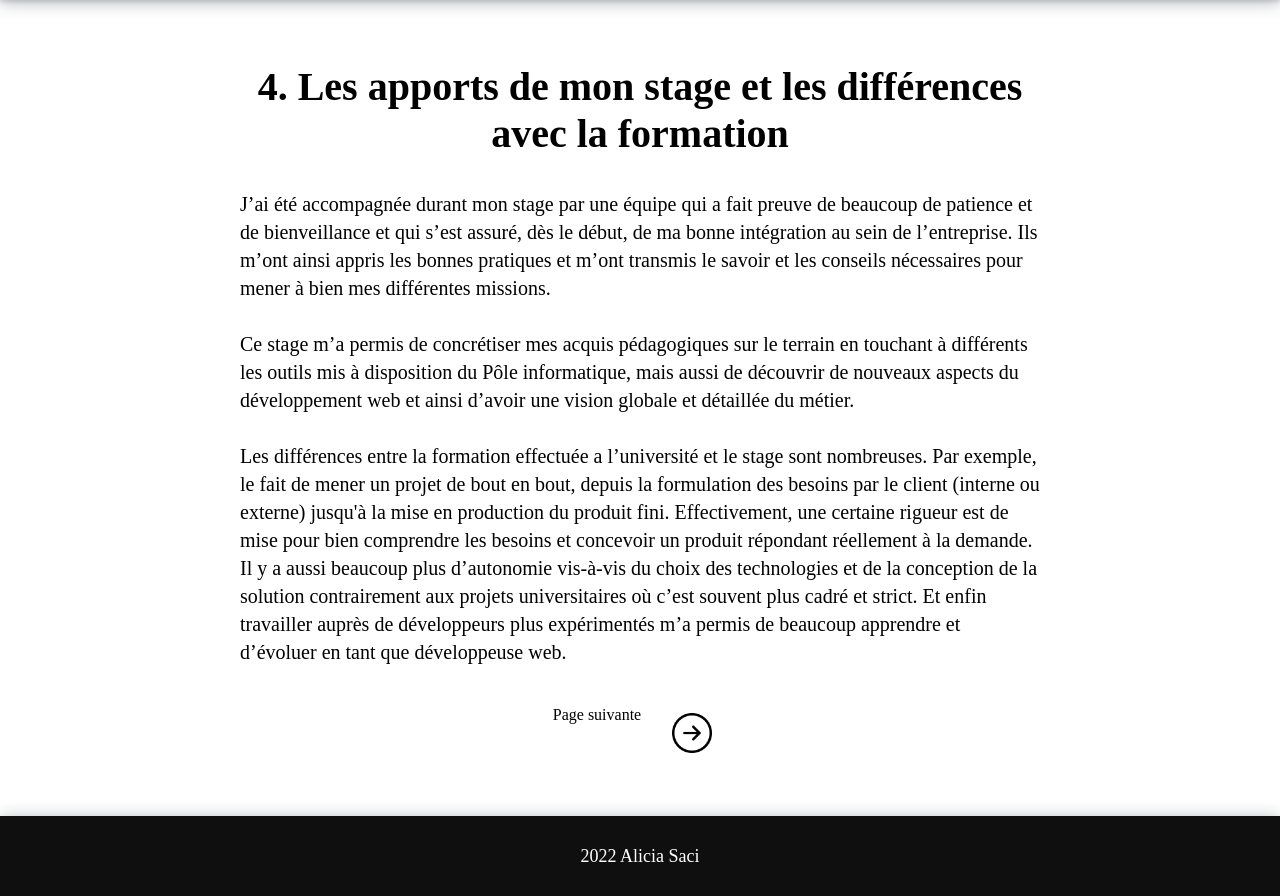
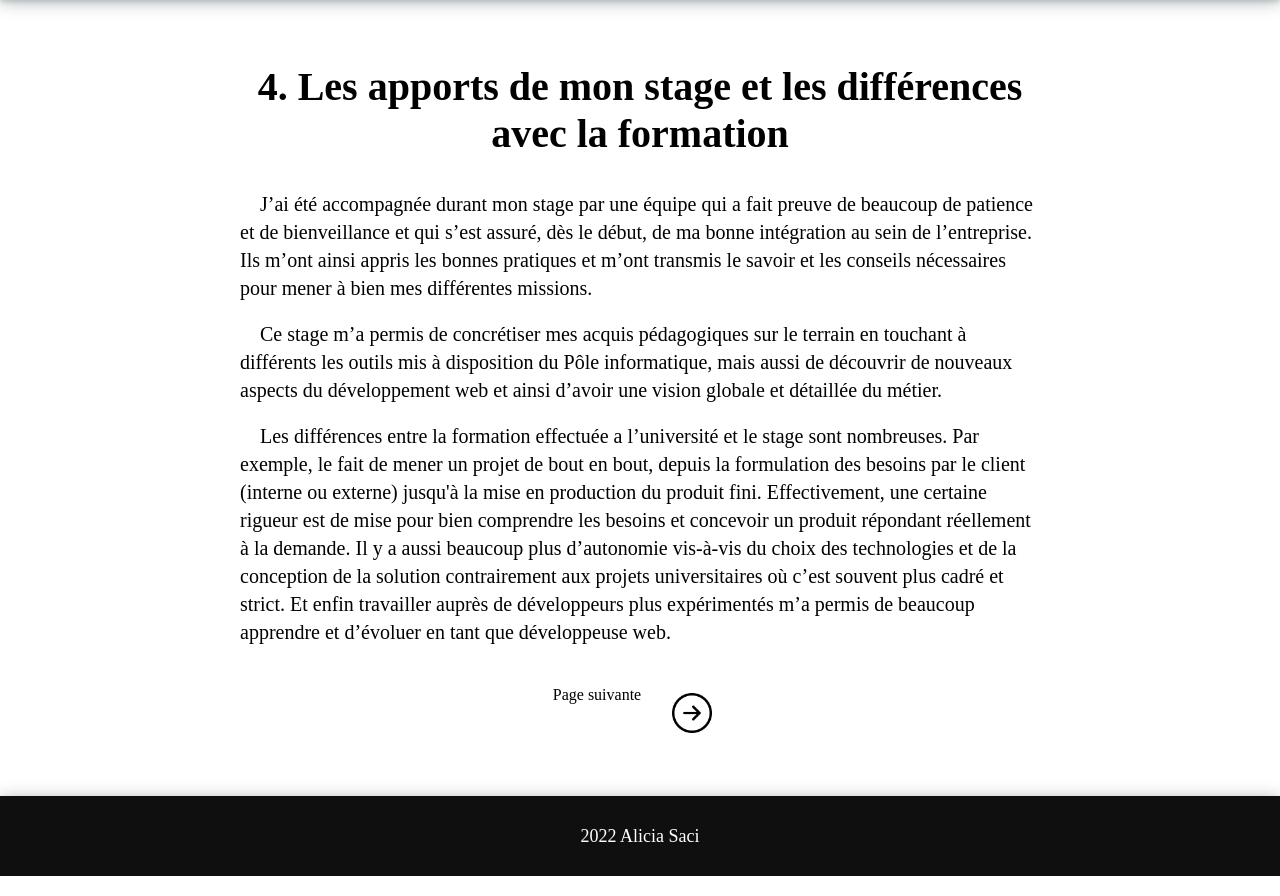
Before and after one commit to Aliciasaci/Rapport_stage, a PHP site: page /apport_stage.php in a window 1280 px wide. Shown: the part 60-956 px from the top of the page. Run offline with PHP 8.4, Linux system fonts and the light colour scheme.

Commit message:
mise à jour

```diff
--- a/apport_stage.php
+++ b/apport_stage.php
@@ -16,13 +16,13 @@
         <div id="main-content">
             <section id="formation">
                 <h1 class="big-title">4. Les apports de mon stage et les différences avec la formation</h1>
-                <p>
-                    J’ai été accompagnée durant mon stage par une équipe qui a fait preuve de beaucoup de patience et de bienveillance et qui s’est assuré, dès le début, de ma bonne intégration au sein de l’entreprise. Ils m’ont ainsi appris les bonnes pratiques et m’ont transmis le savoir et les conseils nécessaires pour mener à bien mes différentes missions.<br /><br />
+                <p class="alinea">
+                    J’ai été accompagnée durant mon stage par une équipe qui a fait preuve de beaucoup de patience et de bienveillance et qui s’est assuré, dès le début, de ma bonne intégration au sein de l’entreprise. Ils m’ont ainsi appris les bonnes pratiques et m’ont transmis le savoir et les conseils nécessaires pour mener à bien mes différentes missions.</p><br />
 
-                    Ce stage m’a permis de concrétiser mes acquis pédagogiques sur le terrain en touchant à différents les outils mis à disposition du Pôle informatique, mais aussi de découvrir de nouveaux aspects du développement web et ainsi d’avoir une vision globale et détaillée du métier.<br /><br />
+                <p class="alinea">Ce stage m’a permis de concrétiser mes acquis pédagogiques sur le terrain en touchant à différents les outils mis à disposition du Pôle informatique, mais aussi de découvrir de nouveaux aspects du développement web et ainsi d’avoir une vision globale et détaillée du métier.</p><br />
 
-                    Les différences entre la formation effectuée a l’université et le stage sont nombreuses. Par exemple, le fait de mener un projet de bout en bout, depuis la formulation des besoins par le client (interne ou externe) jusqu'à la mise en production du produit fini. Effectivement, une certaine rigueur est de mise pour bien comprendre les besoins et concevoir un produit répondant réellement à la demande. Il y a aussi beaucoup plus d’autonomie vis-à-vis du choix des technologies et de la conception de la solution contrairement aux projets universitaires où c’est souvent plus cadré et strict. Et enfin travailler auprès de développeurs plus expérimentés m’a permis de beaucoup apprendre et d’évoluer en tant que développeuse web.
-                </p>
+                <p class="alinea">Les différences entre la formation effectuée a l’université et le stage sont nombreuses. Par exemple, le fait de mener un projet de bout en bout, depuis la formulation des besoins par le client (interne ou externe) jusqu'à la mise en production du produit fini. Effectivement, une certaine rigueur est de mise pour bien comprendre les besoins et concevoir un produit répondant réellement à la demande. Il y a aussi beaucoup plus d’autonomie vis-à-vis du choix des technologies et de la conception de la solution contrairement aux projets universitaires où c’est souvent plus cadré et strict. Et enfin travailler auprès de développeurs plus expérimentés m’a permis de beaucoup apprendre et d’évoluer en tant que développeuse web.</p>
+
             </section>
             <div>
                 <a href="annexes.php" class="pagination-section"><span>Page suivante</span><img id="next" src="images/right.png" rel="next"></a>
```
